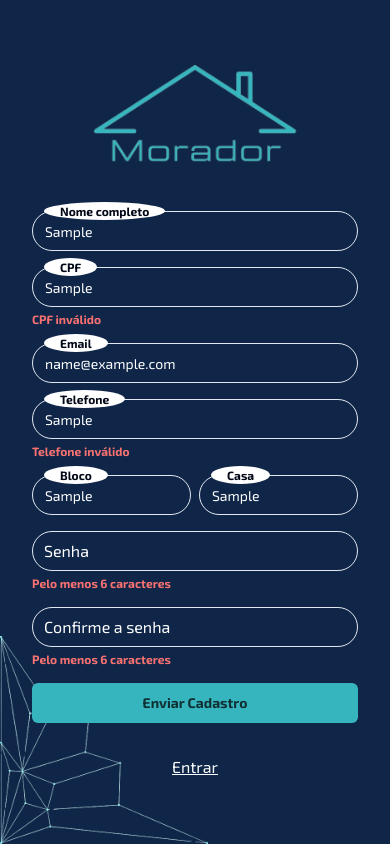
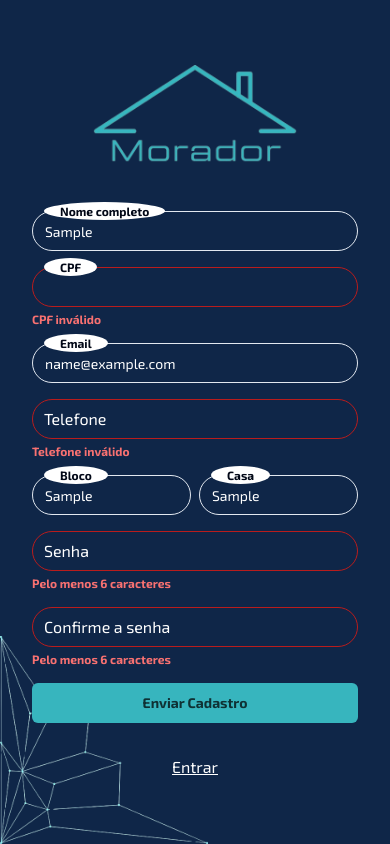
Before and after one commit to Rharuow/-hary-world, a Next.js app in the folder frontend/caf/morador/: page /signup in a window 390 px wide. Both pictures are taken after typing "Sample", "Sample", "name@example.com", "Sample", "Sample", "Sample" into the empty fields and a click on the button "Enviar Cadastro". Built offline with nearby package versions, Linux system fonts and the light colour scheme.

Commit message:
feat: validation and mask to cpf and phone fields in signup page

```diff
--- a/frontend/caf/morador/src/components/domain/signup/form.tsx
+++ b/frontend/caf/morador/src/components/domain/signup/form.tsx
@@ -1,8 +1,21 @@
 "use client";
+import {
+  AlertDialog,
+  AlertDialogAction,
+  AlertDialogContent,
+  AlertDialogDescription,
+  AlertDialogFooter,
+  AlertDialogHeader,
+  AlertDialogTitle,
+} from "@/components/ui/alert-dialog";
 import { Button } from "@/components/ui/button";
 import { Input } from "@/components/ui/input";
 import { cn } from "@/lib/utils";
+import { cpfMask } from "@/utils/mask/cpf";
+import { phoneMask } from "@/utils/mask/phone";
+import { cpfIsValid } from "@/utils/validation/cpf";
 import { zodResolver } from "@hookform/resolvers/zod";
+import { useState } from "react";
 import { useForm } from "react-hook-form";
 import { z } from "zod";
 
@@ -45,12 +58,17 @@ export const FormSignup = () => {
     handleSubmit,
     register,
     formState: { errors },
+    setValue,
   } = useForm<ISignUpForm>({
     resolver: zodResolver(schema),
   });
 
+  const [openDialog, setOpenDialog] = useState(false);
+  const [cpfIsInvalid, setCpfIsInvalid] = useState(false);
+
   const onSubmit = (data: ISignUpForm) => {
     console.log(data);
+    setOpenDialog(true);
   };
 
   console.log(errors);
@@ -60,6 +78,22 @@ export const FormSignup = () => {
       className="flex flex-col gap-4 z-10"
       onSubmit={handleSubmit(onSubmit)}
     >
+      <AlertDialog open={openDialog}>
+        <AlertDialogContent>
+          <AlertDialogHeader>
+            <AlertDialogTitle>
+              Seu cadastro foi enviado com sucesso!
+            </AlertDialogTitle>
+            <AlertDialogDescription>
+              A administração irá liberar seu acesso ao aplicativo em breve.
+              Fique atento ao contato da administração.
+            </AlertDialogDescription>
+          </AlertDialogHeader>
+          <AlertDialogFooter>
+            <AlertDialogAction>Ok</AlertDialogAction>
+          </AlertDialogFooter>
+        </AlertDialogContent>
+      </AlertDialog>
       <div className="flex flex-col gap-1">
         <Input
           label="Nome completo"
@@ -78,15 +112,29 @@ export const FormSignup = () => {
         <Input
           label="CPF"
           inputMode="numeric"
-          {...register("cpf")}
+          {...register("cpf", {
+            onChange: (event) => {
+              setValue("cpf", cpfMask(event.target.value));
+            },
+            onBlur: (event) => {
+              console.log(cpfIsValid(event.target.value));
+              setCpfIsInvalid(!cpfIsValid(event.target.value));
+            },
+          })}
           className={cn({
-            "border border-red-700": errors && errors.email,
+            "border border-red-700": (errors && errors.cpf) || cpfIsInvalid,
           })}
         />
-        {errors && errors.cpf && (
+        {errors && errors.cpf ? (
           <span className="text-xs text-red-400 font-bold">
             {errors.cpf.message}
           </span>
+        ) : (
+          cpfIsInvalid && (
+            <span className="text-xs text-red-400 font-bold">
+              Números inválidos
+            </span>
+          )
         )}
       </div>
       <div className="flex flex-col gap-1">
@@ -107,9 +155,15 @@ export const FormSignup = () => {
       <div className="flex flex-col gap-1">
         <Input
           label="Telefone"
-          {...register("phone")}
+          inputMode="numeric"
+          maxLength={11}
+          {...register("phone", {
+            onChange: (event) => {
+              setValue("phone", phoneMask(event.target.value));
+            },
+          })}
           className={cn({
-            "border border-red-700": errors && errors.email,
+            "border border-red-700": errors && errors.phone,
           })}
         />
         {errors && errors.phone && (
@@ -124,7 +178,7 @@ export const FormSignup = () => {
             label="Bloco"
             {...register("square")}
             className={cn({
-              "border border-red-700": errors && errors.email,
+              "border border-red-700": errors && errors.square,
             })}
           />
           {errors && errors.square && (
@@ -138,7 +192,7 @@ export const FormSignup = () => {
             label="Casa"
             {...register("house")}
             className={cn({
-              "border border-red-700": errors && errors.email,
+              "border border-red-700": errors && errors.house,
             })}
           />
           {errors && errors.house && (
@@ -154,7 +208,7 @@ export const FormSignup = () => {
           type="password"
           {...register("password")}
           className={cn({
-            "border border-red-700": errors && errors.email,
+            "border border-red-700": errors && errors.password,
           })}
         />
         {errors && errors.password && (
@@ -169,7 +223,7 @@ export const FormSignup = () => {
           type="password"
           {...register("confirmPassword")}
           className={cn({
-            "border border-red-700": errors && errors.email,
+            "border border-red-700": errors && errors.confirmPassword,
           })}
         />
         {errors && errors.confirmPassword && (
--- /dev/null
+++ b/frontend/caf/morador/src/utils/mask/cpf.ts
@@ -0,0 +1,8 @@
+export const cpfMask = (value: string) => {
+  return value
+    .replace(/\D/g, "") // substitui qualquer caracter que nao seja numero por nada
+    .replace(/(\d{3})(\d)/, "$1.$2") // captura 2 grupos de numero o primeiro de 3 e o segundo de 1, apos capturar o primeiro grupo ele adiciona um ponto antes do segundo grupo de numero
+    .replace(/(\d{3})(\d)/, "$1.$2")
+    .replace(/(\d{3})(\d{1,2})/, "$1-$2")
+    .replace(/(-\d{2})\d+?$/, "$1"); // captura 2 numeros seguidos de um traço e não deixa ser digitado mais nada
+};
--- /dev/null
+++ b/frontend/caf/morador/src/utils/mask/phone.ts
@@ -0,0 +1,9 @@
+export const phoneMask = (phone: string) => {
+  // Remove todos os caracteres não numéricos
+  phone = phone.replace(/\D/g, "");
+
+  // Aplica a máscara
+  phone = phone.replace(/^(\d{2})(\d{5})(\d{4})$/, "($1) $2-$3");
+
+  return phone;
+};
--- /dev/null
+++ b/frontend/caf/morador/src/utils/validation/cpf.ts
@@ -0,0 +1,32 @@
+export const cpfIsValid = (cpf: string) => {
+  cpf = cpf.replace(/[^\d]+/g, "");
+  if (cpf === "") return false;
+  // Elimina CPFs invalidos conhecidos
+  if (
+    cpf.length !== 11 ||
+    cpf === "00000000000" ||
+    cpf === "11111111111" ||
+    cpf === "22222222222" ||
+    cpf === "33333333333" ||
+    cpf === "44444444444" ||
+    cpf === "55555555555" ||
+    cpf === "66666666666" ||
+    cpf === "77777777777" ||
+    cpf === "88888888888" ||
+    cpf === "99999999999"
+  )
+    return false;
+  // Valida 1o digito
+  let add = 0;
+  for (let i = 0; i < 9; i++) add += parseInt(cpf.charAt(i)) * (10 - i);
+  let rev = 11 - (add % 11);
+  if (rev === 10 || rev === 11) rev = 0;
+  if (rev !== parseInt(cpf.charAt(9))) return false;
+  // Valida 2o digito
+  add = 0;
+  for (let i = 0; i < 10; i++) add += parseInt(cpf.charAt(i)) * (11 - i);
+  rev = 11 - (add % 11);
+  if (rev === 10 || rev === 11) rev = 0;
+  if (rev !== parseInt(cpf.charAt(10))) return false;
+  return true;
+};
```
